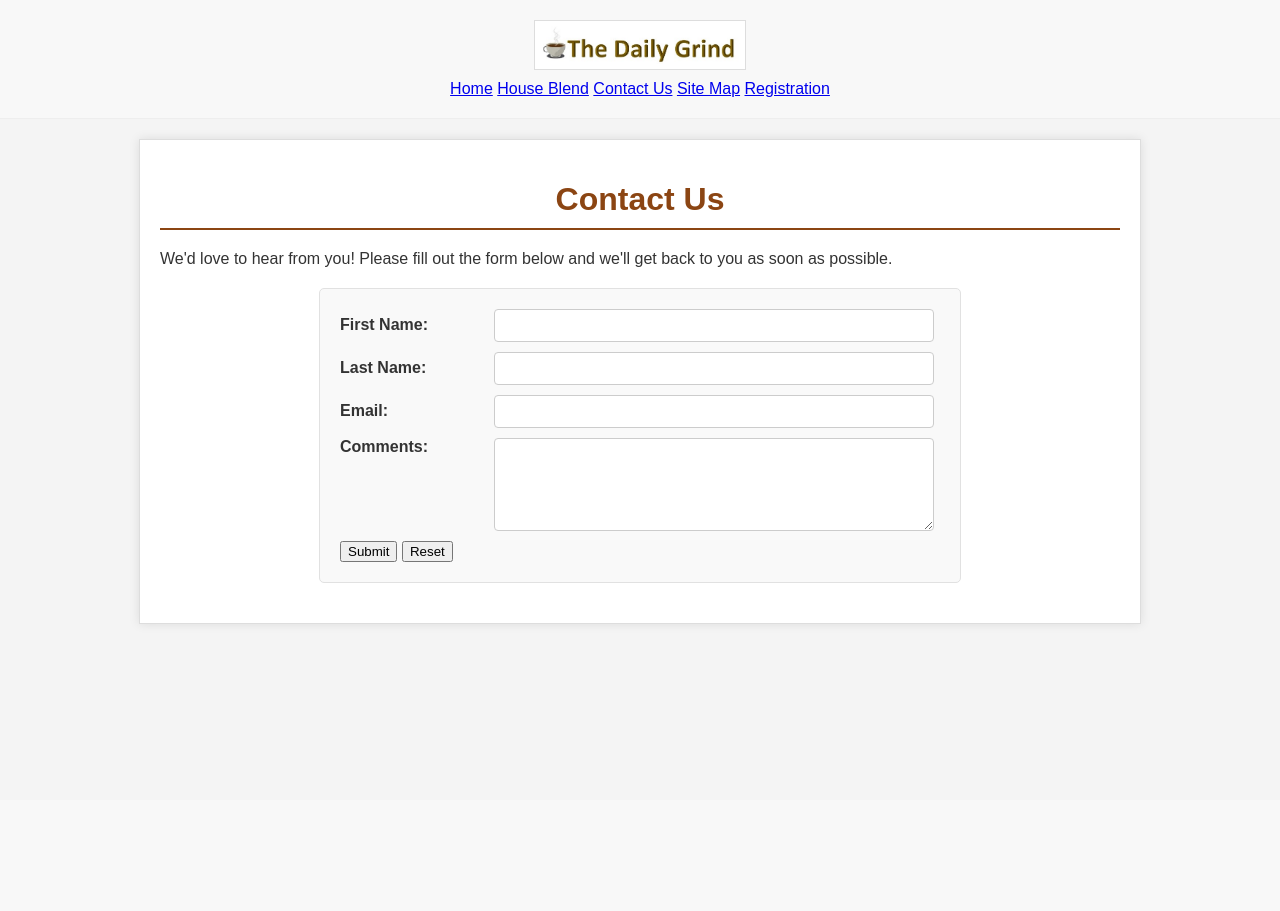
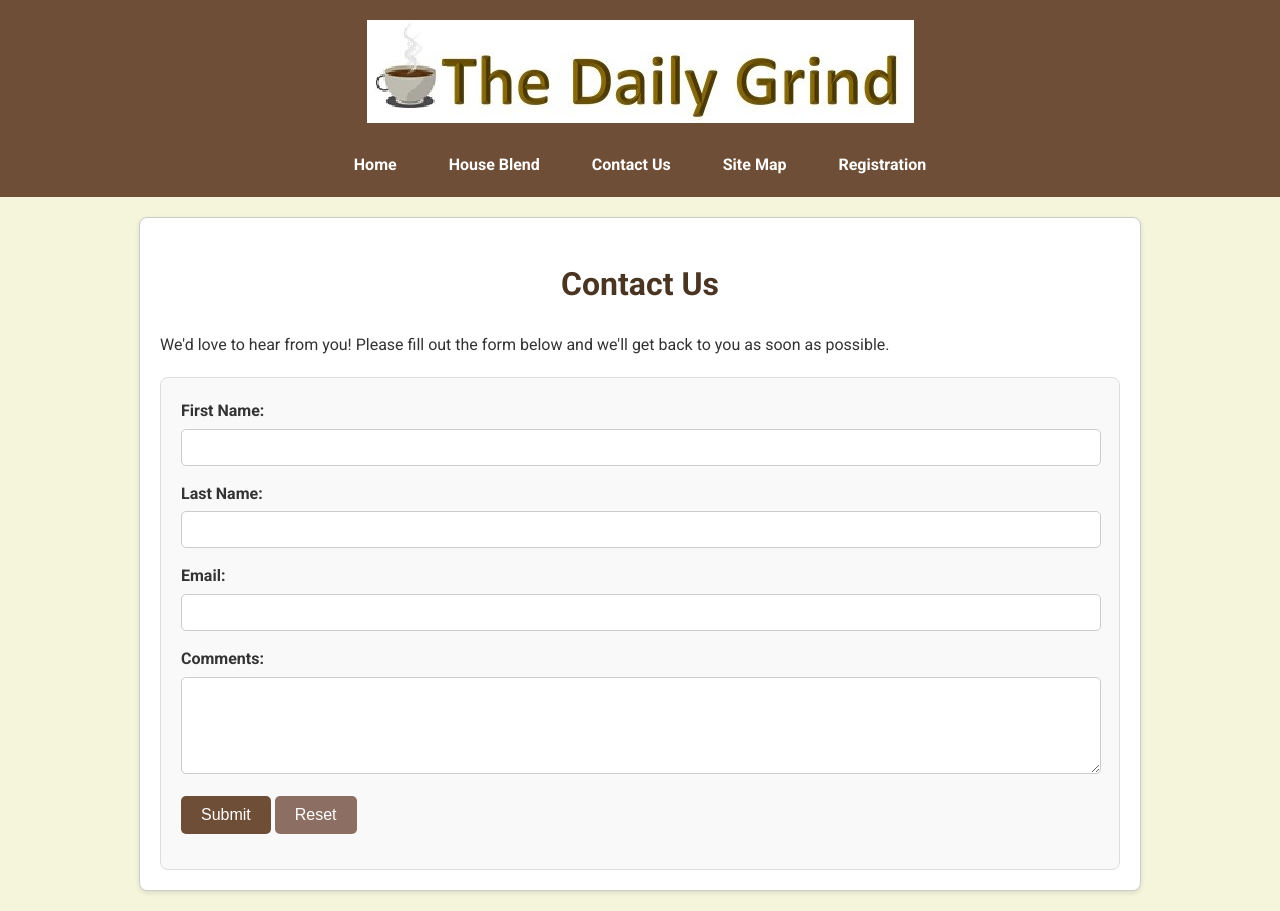
Before and after one commit to armysoldier3403/coleman_coffee1, a PHP site: page /contact.html in a window 1280 px wide. Before the commit the page ends 626 px from the top, so only its background shows below. Run offline with PHP 8.4, Linux system fonts and the light colour scheme.

Commit message:
Update style.css

```diff
--- a/style.css
+++ b/style.css
@@ -1,157 +1,146 @@
+/* Step 4: Add CSS of your choice */
+
+/* Using a custom font for better visual appeal */
+@import url('https://fonts.googleapis.com/css2?family=Roboto:wght@400;700&display=swap');
+
+/* Global styles for the body */
 body {
-    font-family: Arial, sans-serif;
-    margin: 0; /* Remove default body margin */
+    font-family: 'Roboto', sans-serif;
+    line-height: 1.6;
+    background-color: #F5F5DC; /* Cream background color */
+    color: #333;
+    margin: 0;
     padding: 0;
-    background-color: #f4f4f4;
-    color: #333;
 }
 
+/* Container for main content, using box model properties */
 .container {
     max-width: 960px;
     margin: 20px auto;
     padding: 20px;
     background-color: #fff;
-    border: 1px solid #ddd;
-    box-shadow: 0 0 10px rgba(0, 0, 0, 0.1);
+    border: 1px solid #ccc;
+    box-shadow: 0 2px 5px rgba(0, 0, 0, 0.1);
+    border-radius: 8px;
 }
 
+/* Header and navigation styling */
 header {
+    background-color: #6F4E37; /* Coffee brown header */
+    color: #fff;
+    padding: 10px 0;
     text-align: center;
-    padding: 20px 0;
-    background-color: #f8f8f8;
-    border-bottom: 1px solid #eee;
 }
 
-h1 {
-    color: #8B4513; /* SaddleBrown */
-    text-align: center;
-    border-bottom: 2px solid #8B4513;
-    padding-bottom: 10px;
-    margin-bottom: 20px;
+.logo {
+    display: block;
+    margin: 0 auto;
+    padding: 10px;
 }
 
-h2 {
-    color: #694F2B; /* Darker brown */
+.main-nav {
+    display: flex;
+    justify-content: center;
+    gap: 20px;
+    margin-top: 10px;
 }
 
-.navbar {
-    background-color: #5C4033; /* Darker brown for navbar */
-    overflow: hidden;
-    text-align: center;
-    margin-bottom: 20px;
-    padding: 10px 0;
+.main-nav a {
+    color: #fff;
+    text-decoration: none;
+    font-weight: bold;
+    padding: 8px 15px;
+    border: 1px solid transparent;
+    transition: all 0.3s ease;
 }
 
-.navbar a {
-    display: inline-block;
-    color: white;
-    text-align: center;
-    padding: 14px 20px;
-    text-decoration: none;
+.main-nav a:hover {
+    background-color: #7B6651;
+    border-color: #fff;
+    border-radius: 5px;
 }
 
-.navbar a:hover {
-    background-color: #8B4513; /* SaddleBrown on hover */
-    color: white;
+/* Main page image styling */
+.main-image {
+    display: block;
+    max-width: 100%;
+    height: auto;
+    margin: 20px auto;
+    border-radius: 8px;
+}
+
+/* Contact form styling */
+.contact-form {
+    background-color: #f9f9f9;
+    padding: 20px;
+    border: 1px solid #ddd;
+    border-radius: 8px;
+    margin-top: 20px;
+}
+
+.form-group {
+    margin-bottom: 15px;
+}
+
+.form-group label {
+    display: block;
+    margin-bottom: 5px;
+    font-weight: bold;
+}
+
+.form-group input[type="text"],
+.form-group input[type="email"],
+.form-group textarea {
+    width: calc(100% - 20px);
+    padding: 10px;
+    border: 1px solid #ccc;
+    border-radius: 5px;
+}
+
+.form-group textarea {
+    resize: vertical;
+}
+
+.button {
+    background-color: #6F4E37;
+    color: #fff;
+    border: none;
+    padding: 10px 20px;
+    cursor: pointer;
+    border-radius: 5px;
+    font-size: 1rem;
+    transition: background-color 0.3s ease;
+}
+
+.button:hover {
+    background-color: #4A3522;
+}
+
+.button-secondary {
+    background-color: #8D6E63;
+}
+
+.button-secondary:hover {
+    background-color: #6D4C41;
+}
+
+/* Additional styling for elements */
+h1, h2 {
+    color: #4A3522; /* Darker brown for headings */
+    text-align: center;
 }
 
 ul {
-    list-style-type: none; /* Remove bullet points for general lists */
+    list-style-type: none;
     padding: 0;
+    text-align: center;
 }
 
-li {
-    margin-bottom: 5px;
+ul li {
+    padding: 5px 0;
 }
 
-img {
-    max-width: 100%;
-    height: auto;
-    display: block;
-    margin: 0 auto 20px auto;
-    border: 1px solid #ddd;
-    padding: 5px;
-    background-color: #fff;
+.contact-info {
+    text-align: center;
+    margin-top: 10px;
 }
-
-/* Specific styling for the logo */
-img[alt="The Daily Grind Logo"] {
-    max-width: 200px; /* Adjust as needed */
-    margin-top: 0;
-    margin-bottom: 10px;
-}
-
-/* Form styling */
-form {
-    background-color: #f9f9f9;
-    padding: 20px;
-    border: 1px solid #e1e1e1;
-    border-radius: 5px;
-    max-width: 600px;
-    margin: 20px auto;
-}
-
-form label {
-    display: inline-block;
-    width: 150px;
-    margin-bottom: 10px;
-    font-weight: bold;
-}
-
-form input[type="text"],
-form input[type="email"],
-form input[type="tel"],
-form select,
-form textarea {
-    width: calc(100% - 160px); /* Adjust width considering label */
-    padding: 8px;
-    margin-bottom: 10px;
-    border: 1px solid #ccc;
-    border-radius: 4px;
-    box-sizing: border-box; /* Include padding and border in the element's total width and height */
-}
-
-form textarea {
-    vertical-align: top; /* Align textarea with its label */
-}
-
-form input[type="submit"],
-form input[type="reset"] {
-    background-color: #8B4513;
-    color: white;
-    padding: 10px 15px;
-    border: none;
-    border-radius: 4px;
-    cursor: pointer;
-    font-size: 16px;
-    margin-right: 10px;
-}
-
-form input[type="submit"]:hover,
-form input[type="reset"]:hover {
-    background-color: #694F2B;
-}
-
-/* Use div and span for layout/styling if needed */
-.address-info {
-    text-align: center;
-    margin-bottom: 20px;
-    padding: 10px;
-    border: 1px dashed #ccc;
-    display: inline-block; /* To contain the dashed border */
-}
-
-.highlight-text {
-    color: #DAA520; /* Goldenrod */
-    font-weight: bold;
-}
-
-.footer {
-    text-align: center;
-    margin-top: 30px;
-    padding: 15px;
-    background-color: #eee;
-    border-top: 1px solid #ddd;
-    color: #555;
-    font-size: 0.9em;
-}
```
